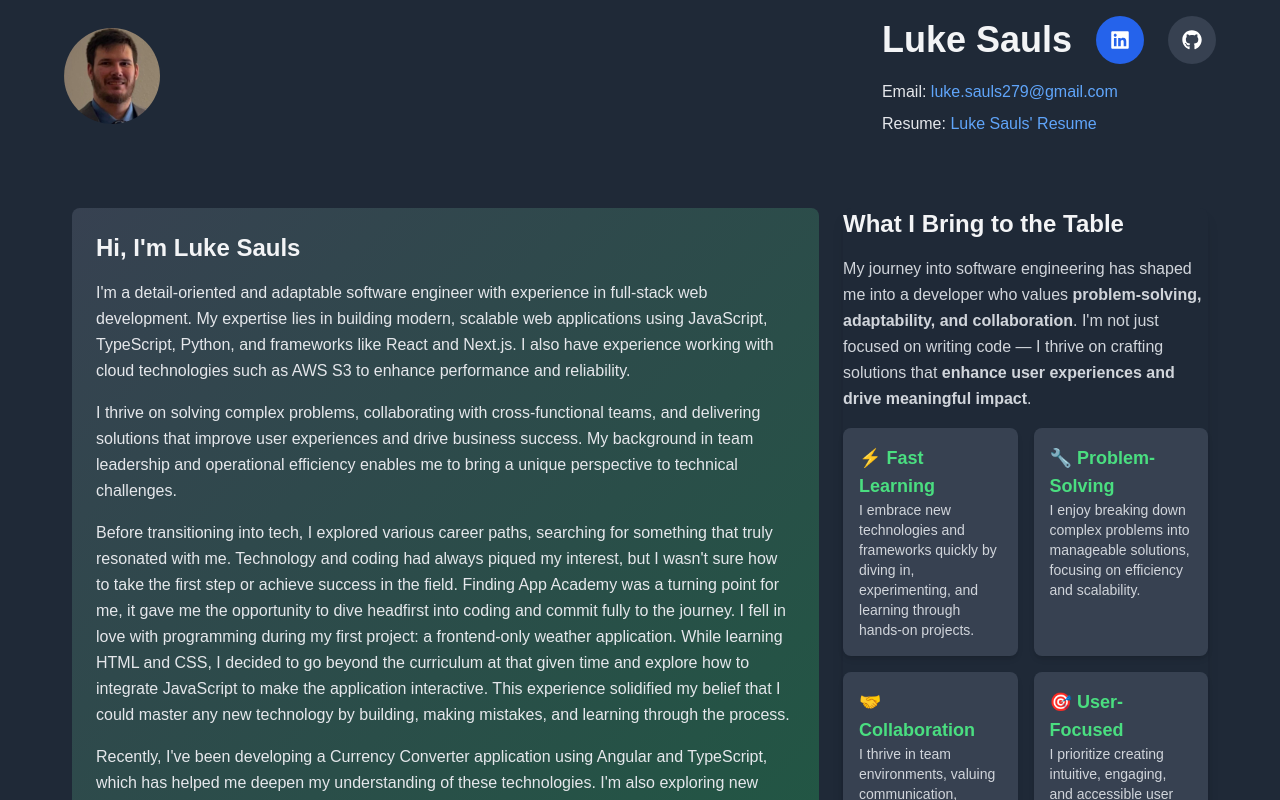
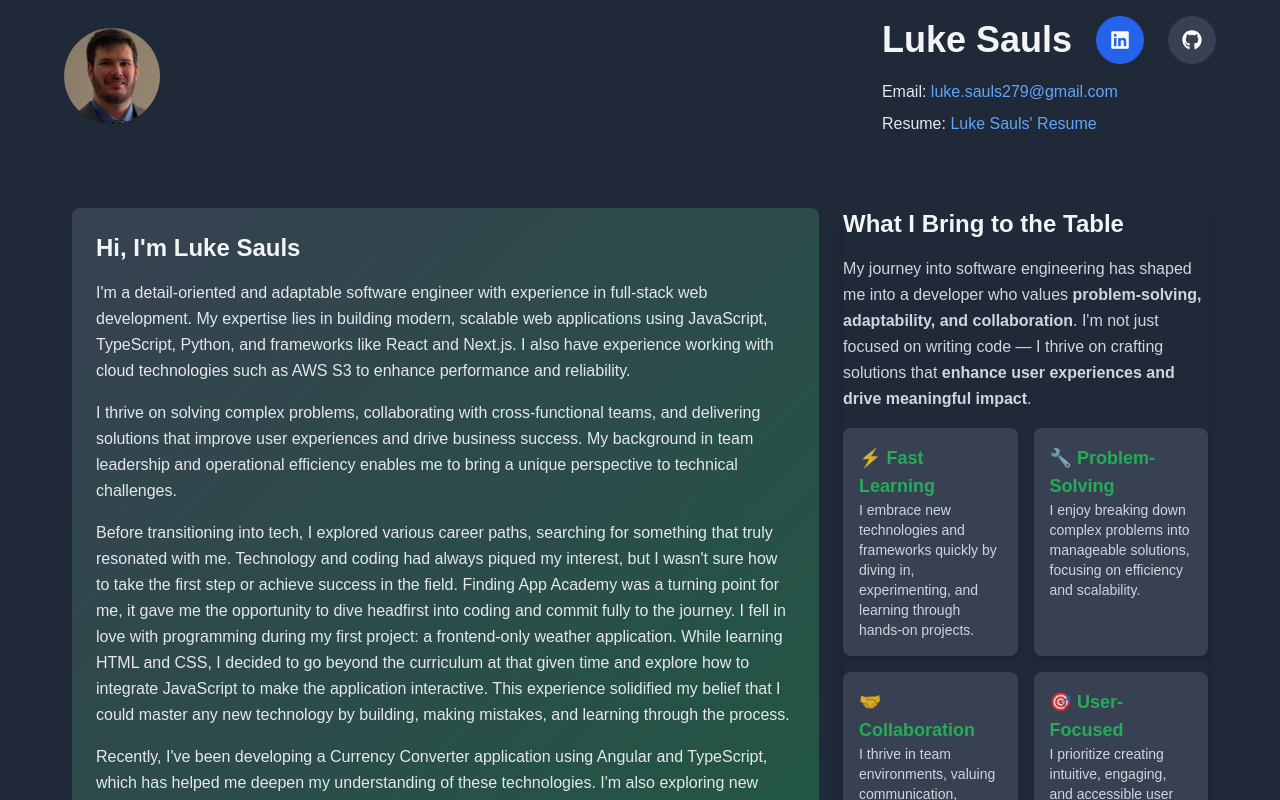
Before and after one commit to lukesauls66/Portfolio, a Next.js app: page / in a window 1280 px wide. Shown: the top 800 px of the page. Built offline with nearby package versions, Linux system fonts and the light colour scheme.

Commit message:
added more transitions

```diff
--- a/app/page.tsx
+++ b/app/page.tsx
@@ -173,7 +173,7 @@ export default function Home() {
 
           <div className="grid grid-cols-1 lg2:grid-cols-2 gap-4">
             <div className="bg-gray-700 p-4 rounded-lg shadow-md">
-              <h4 className="text-lg font-semibold text-green-400">
+              <h4 className="text-lg font-semibold text-green-500/80">
                 ⚡ Fast Learning
               </h4>
               <p className="text-gray-300 text-sm">
@@ -183,7 +183,7 @@ export default function Home() {
             </div>
 
             <div className="bg-gray-700 p-4 rounded-lg shadow-md">
-              <h4 className="text-lg font-semibold text-green-400">
+              <h4 className="text-lg font-semibold text-green-500/80">
                 🔧 Problem-Solving
               </h4>
               <p className="text-gray-300 text-sm">
@@ -193,7 +193,7 @@ export default function Home() {
             </div>
 
             <div className="bg-gray-700 p-4 rounded-lg shadow-md">
-              <h4 className="text-lg font-semibold text-green-400">
+              <h4 className="text-lg font-semibold text-green-500/80">
                 🤝 Collaboration
               </h4>
               <p className="text-gray-300 text-sm">
@@ -203,7 +203,7 @@ export default function Home() {
             </div>
 
             <div className="bg-gray-700 p-4 rounded-lg shadow-md">
-              <h4 className="text-lg font-semibold text-green-400">
+              <h4 className="text-lg font-semibold text-green-500/80">
                 🎯 User-Focused
               </h4>
               <p className="text-gray-300 text-sm">
@@ -236,7 +236,7 @@ export default function Home() {
               </h3>
               <div className="mt-4 flex items-center justify-center relative">
                 <button
-                  className="text-gray-300 hover:text-white"
+                  className="text-gray-300 hover:text-green-500/60"
                   onClick={() => handleScroll(categoryIndex, "left")}
                 >
                   <ChevronLeft size={24} />
@@ -303,7 +303,7 @@ export default function Home() {
                   </div>
                 </div>
                 <button
-                  className="text-gray-300 hover:text-white"
+                  className="text-gray-300 hover:text-green-500/60"
                   onClick={() => handleScroll(categoryIndex, "right")}
                 >
                   <ChevronRight size={24} />
@@ -357,7 +357,7 @@ export default function Home() {
                   href={project.link}
                   target="_blank"
                   rel="noopener noreferrer"
-                  className="bg-gray-700 p-4 rounded-lg text-center text-lg text-gray-100 font-semibold hover:bg-gray-600 hover:scale-105 transition duration-200"
+                  className="bg-gray-700 p-4 rounded-lg text-center text-lg text-gray-100 font-semibold hover:bg-green-500/60 hover:scale-105 transition duration-200"
                 >
                   {project.title}
                 </a>
```
